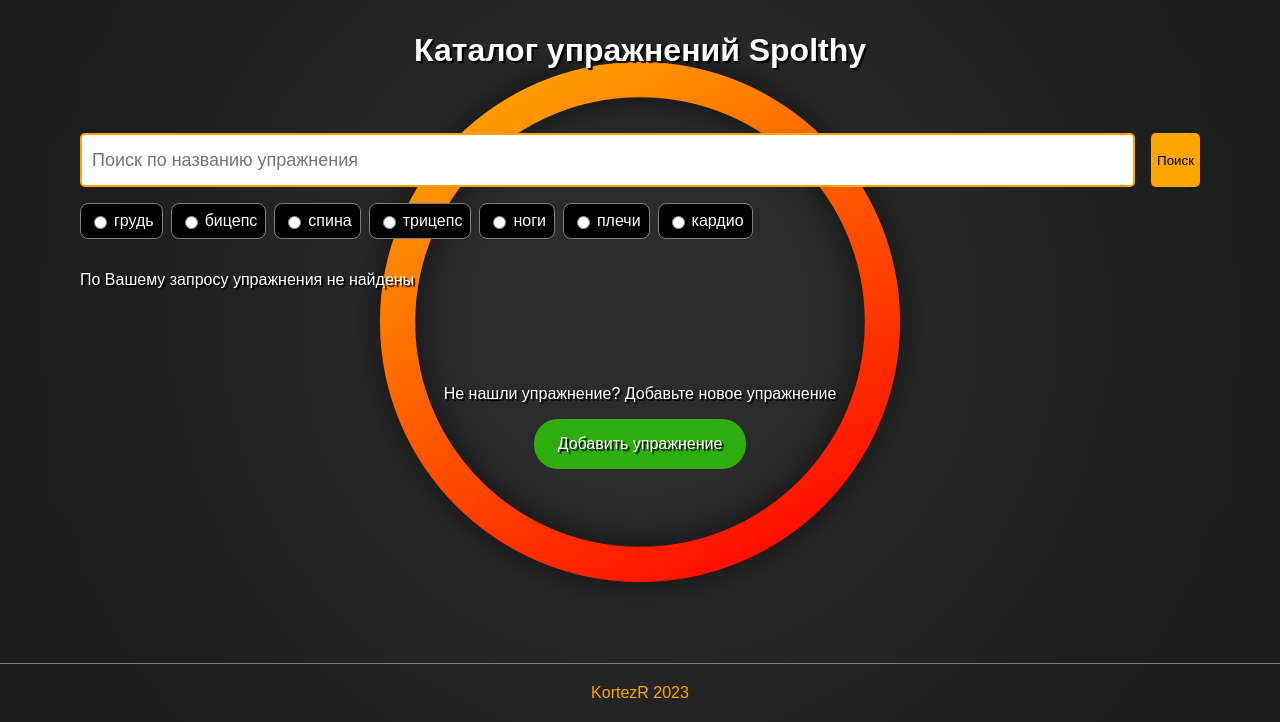
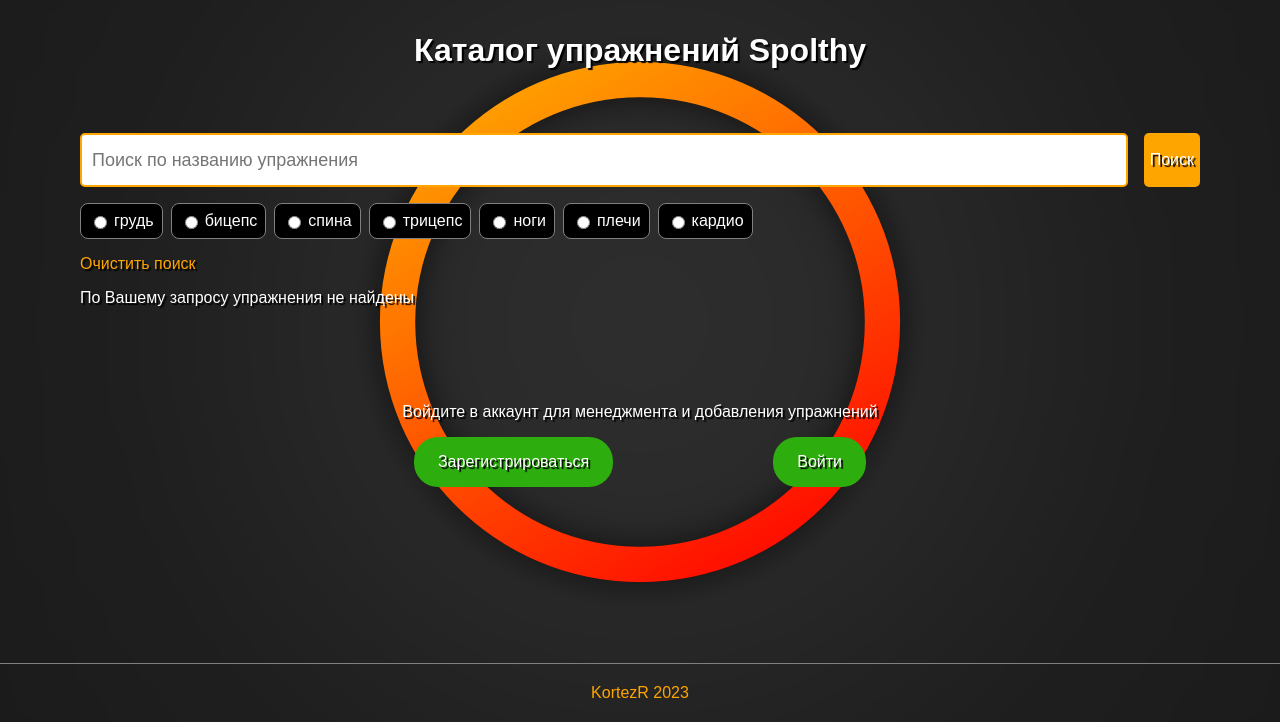
Before and after one commit to KortezR/Spolthy, a Django app: page /catalog/ in a window 1280 px wide. Shown: the part 78-800 px from the top of the page. Run offline with Django 4.2, Linux system fonts and the light colour scheme; data that the repository does not hold is empty.

Commit message:
Bugfixes, improve templates

```diff
--- /dev/null
+++ b/main/static/main/css/style-edit_ue.css
@@ -0,0 +1,3 @@
+form>div>input{
+    width: 10rem;
+}
--- a/main/static/main/css/style-exercise.css
+++ b/main/static/main/css/style-exercise.css
@@ -33,3 +33,7 @@
     white-space: pre-wrap;
     font-family: Arial, Helvetica, sans-serif;
 }
+
+img {
+    max-width: none;
+}
--- a/main/templates/base.html
+++ b/main/templates/base.html
@@ -51,7 +51,7 @@
       {% endblock %}
     </div>
     <footer>
-      <div>KortezR 2023</div>
+      <div><a href="https://github.com/KortezR">KortezR</a> 2023</div>
     </footer>
   </body>
 </html>
--- a/main/templates/catalog.html
+++ b/main/templates/catalog.html
@@ -28,6 +28,9 @@
       {% endfor %}
     </div>
   </form>
+  <div class='refresh'>
+    <a href="{% url 'catalog'%}">Очистить поиск</a>
+  </div>
   {% for exercise in exercises %}
     <div class="content item">
       <div class="media">
@@ -56,7 +59,18 @@
     <p>По Вашему запросу упражнения не найдены</p>
   {% endif %}
   <div class="footer">
+    {% if user.is_authenticated %}
     <p>Не нашли упражнение? Добавьте новое упражнение</p>
     <a class="button" href="{% url 'add_exercise' %}">Добавить упражнение</a>
+    {% else %}
+    <p>Войдите в аккаунт для менеджмента и добавления упражнений</p>
+    <div class="choices"><div>
+      <a class="button" href="{% url 'register' %}">Зарегистрироваться</a>
+    </div>
+    <div>
+      <a class="button" href="{% url 'login' %}">Войти</a>
+    </div>
+    {% endif %}
+  </div>
   </div>
 {% endblock %}
--- a/main/templates/exercise.html
+++ b/main/templates/exercise.html
@@ -7,7 +7,7 @@
 {% endblock %}
 
 {% block title %}
-  {{ exercise.name }} - Spolthy
+  {{ exercise.name|capfirst }} - Spolthy
 {% endblock %}
 
 {% block content %}
--- a/main/templates/index.html
+++ b/main/templates/index.html
@@ -9,7 +9,7 @@
   <h1 class="centered title">Spolthy</h1>
   <h2 class="centered">Площадка для мониторинга и контроля спортивного образа жизни</h2>
   <div class="content">
-    <img class="leftside" src="http://placekitten.com/300/200" alt="спортсмен с телефоном / ноутбуком" />
+    <img class="leftside" src="{% static 'main/img/photo1.jpg' %}" alt="спортсмен с телефоном / ноутбуком" />
     <div class="text">
       <h3 class="centered">Отслеживайте свои результаты</h3>
       <p>Ведите учет прогресса своих тренировок, чтобы всегда стремиться к улучшению</p>
@@ -17,7 +17,7 @@
     </div>
   </div>
   <div class="content">
-    <img class="leftside" src="http://placekitten.com/300/200" alt="человек в спортивной форме удивляется увиденному на экране" />
+    <img class="leftside" src="{% static 'main/img/photo2.png' %}" alt="человек в спортивной форме удивляется увиденному на экране" />
     <div>
       <h3 class="centered">Находите новые упражнения</h3>
       <p>Наш каталог поможет Вам в поиске новых упражнений, открытии чего-то нового в уже знакомых тренировках</p>
--- a/main/views.py
+++ b/main/views.py
@@ -1,5 +1,6 @@
 from django.shortcuts import render, redirect
 from django.contrib import messages
+from django.core.exceptions import ObjectDoesNotExist
 from .models import Exercise, UserExercise
 from urllib.parse import unquote
 from .forms import AddExercise, CreateUser, EditUserExercise
@@ -84,6 +85,9 @@
 
 
 def register_user(request):
+    if request.user.is_authenticated:
+        messages.error(request, 'Для регистрации нового пользователя выйдите с аккаунта')
+        return redirect('catalog')
     if request.method == "POST":
         form = CreateUser(request.POST)
 
@@ -124,7 +128,13 @@
 
 
 def edit_user_uxercise(request, user_exercise_id):
-    user_exercise = UserExercise.objects.get(id=user_exercise_id)
+    if not request.user.is_authenticated:
+        return redirect('main_page')
+    try:
+        user_exercise = UserExercise.objects.get(id=user_exercise_id, user=request.user)
+    except ObjectDoesNotExist:
+        messages.error(request, "Ошибка доступа")
+        return redirect('my_exercises')
     if request.method == "POST":
         form = EditUserExercise(request.POST)
 
--- a/static/main/css/style-catalog.css
+++ b/static/main/css/style-catalog.css
@@ -25,11 +25,6 @@
     flex: 1;
 }
 
-.exercise>.button {
-    text-shadow: none;
-    margin: 0;
-}
-
 .exercise>p {
     text-overflow: ellipsis;
     overflow: hidden;
@@ -52,7 +47,7 @@
 .search {
     display: flex;
     gap: 1rem;
-    margin-bottom: 2rem;
+    margin-bottom: 1rem;
     flex-direction: column;
 }
 
@@ -111,3 +106,20 @@
 .exercise>a {
     color: white
 }
+
+.choices {
+    display: flex;
+    flex-direction: row;
+    gap: 10rem;
+    justify-content: center;
+    margin-top: 1rem;
+}
+
+.refresh {
+    margin-bottom: 1rem;
+}
+
+.refresh>a{
+    color: orange;
+    text-decoration: none;
+}
--- /dev/null
+++ b/static/main/css/style-edit_ue.css
@@ -0,0 +1,3 @@
+form>div>input{
+    width: 10rem;
+}
--- a/static/main/css/style-exercise.css
+++ b/static/main/css/style-exercise.css
@@ -33,3 +33,7 @@
     white-space: pre-wrap;
     font-family: Arial, Helvetica, sans-serif;
 }
+
+img {
+    max-width: none;
+}
--- a/static/main/css/style-main.css
+++ b/static/main/css/style-main.css
@@ -8,6 +8,12 @@
     display: block;
     width: fit-content;
     margin: auto;
+}
+
+button {
+    font: unset;
+    text-shadow: unset;
+    color: unset;
 }
 
 .title {
@@ -60,6 +66,7 @@
 
 img {
     border-radius: 5px;
+    max-width: 300px;
 }
 
 header {
@@ -70,7 +77,8 @@
     border-bottom: 1px solid grey;
 }
 
-header>div a {
+header>div a,
+footer>div a {
     color: orange;
     text-decoration: none;
 }
```
Also changed, not shown: main/static/main/css/style-catalog.css (+18 -6 lines), main/static/main/css/style-main.css (+9 -1 lines), main/templates/edit_user_exercise.html (+13 -6 lines), main/templates/my_exercises.html (+7 -1 lines), main/static/main/img/photo1.jpg (added), main/static/main/img/photo2.png (added), static/main/img/photo1.jpg (added), static/main/img/photo2.png (added).
